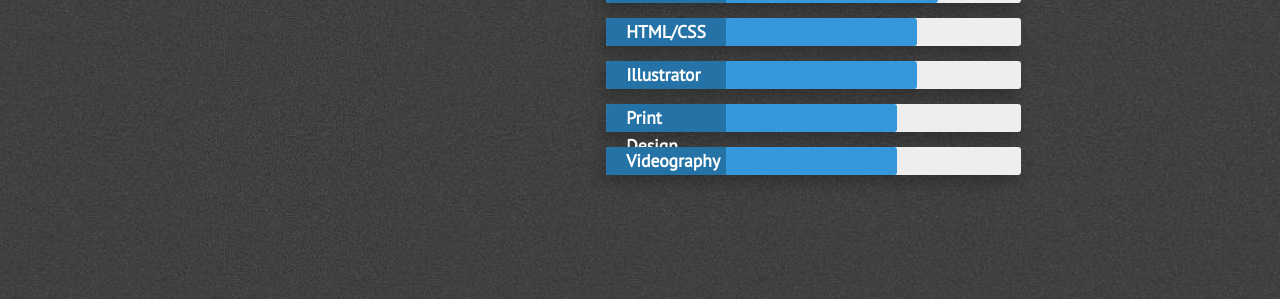
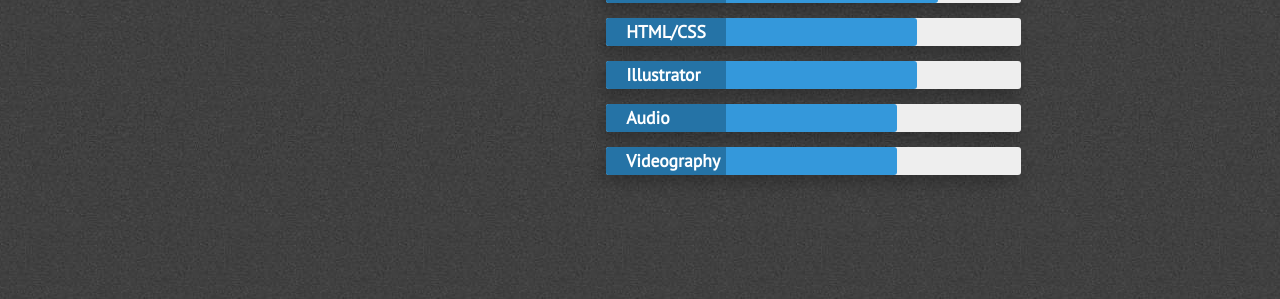
Before and after one commit to kendallnodorft/kendallnodorft.github.io, a Jekyll site: the page built from index.html, in a window 1280 px wide and 900 px high, scrolled down 2312 px. Shown: the part 154-453 px from the top of the window. Built offline with Jekyll 4.4.1, drawn with Linux system fonts in a browser that asks for light colours; nearby versions of some CDN libraries.

Commit message:
Update skills.html

```diff
--- a/_includes/skills.html
+++ b/_includes/skills.html
@@ -41,7 +41,7 @@
                         </div> <!-- End Skill Bar -->
 
                         <div class="skillbar clearfix " data-percent="70%">
-                            <div class="skillbar-title" style="background: #2980b9"><span>Print Design</span></div>
+                            <div class="skillbar-title" style="background: #2980b9"><span>Audio</span></div>
                             <div class="skillbar-bar" style="background: #3498db;"></div>
                         </div> <!-- End Skill Bar -->
 
```
